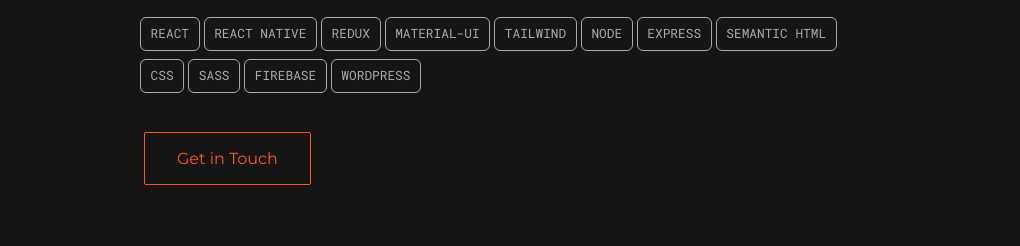
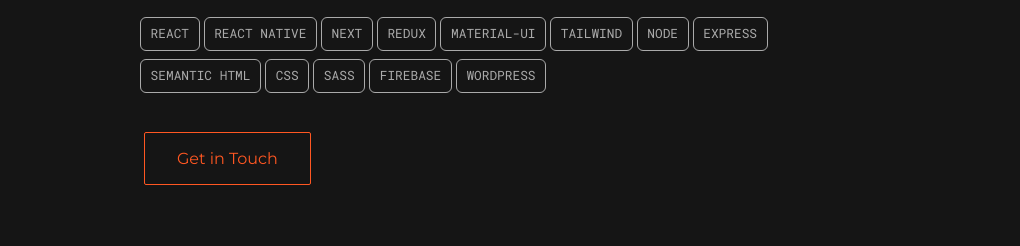
Before and after one commit to Keshavdulal/keshavdulal.com.np.v4, a Gatsby site: page / in a window 1280 px wide. Shown: the part 536-782 px from the top of the page, 260-1280 px from the left. Built offline with nearby package versions, Linux system fonts and the light colour scheme; Gatsby itself is replaced by a stand-in of ours.

Commit message:
update(portfolio): add next

```diff
--- a/src/portfolio.js
+++ b/src/portfolio.js
@@ -78,6 +78,7 @@
     core: [
       "React",
       "React Native",
+      "Next",
       "Redux",
       "Material-UI",
       "Tailwind",
```
